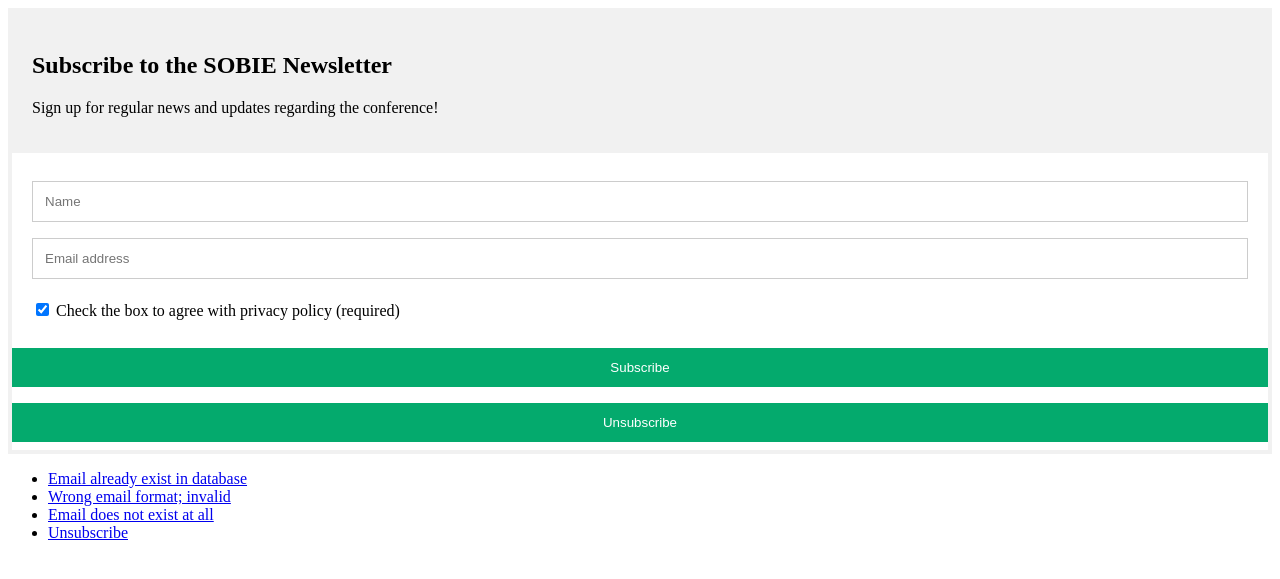
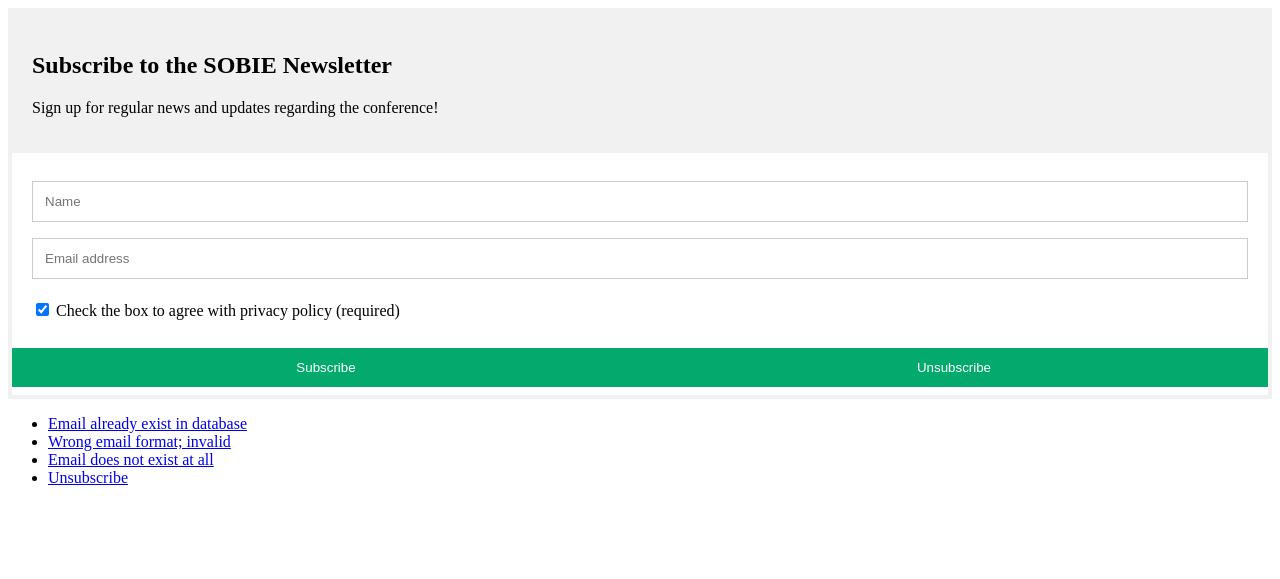
Before and after one commit to AnnaShannon2002/sobie-subscribe-list, a PHP site: page / in a window 1280 px wide. Shown: the top 579 px of the page. Run offline with PHP 8.4, Linux system fonts and the light colour scheme.

Commit message:
Update styles.css

```diff
--- a/styles.css
+++ b/styles.css
@@ -1,6 +1,10 @@
 /* Style the form element with a border around it */
 form {
   border: 4px solid #f1f1f1;
+}
+
+.btn-container {
+display: flex;
 }
 
 /* Add some padding and a grey background color to containers */
```
